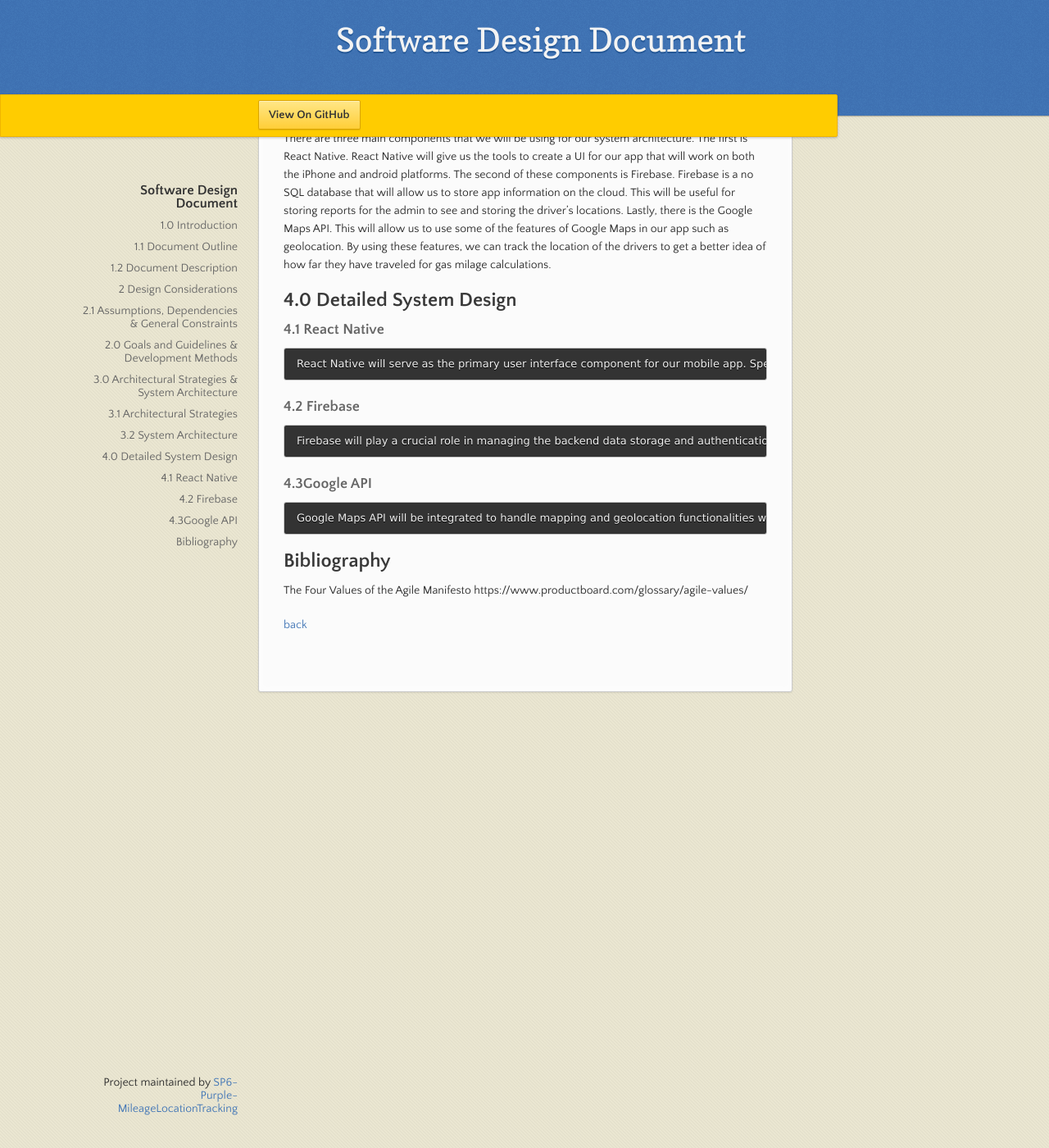
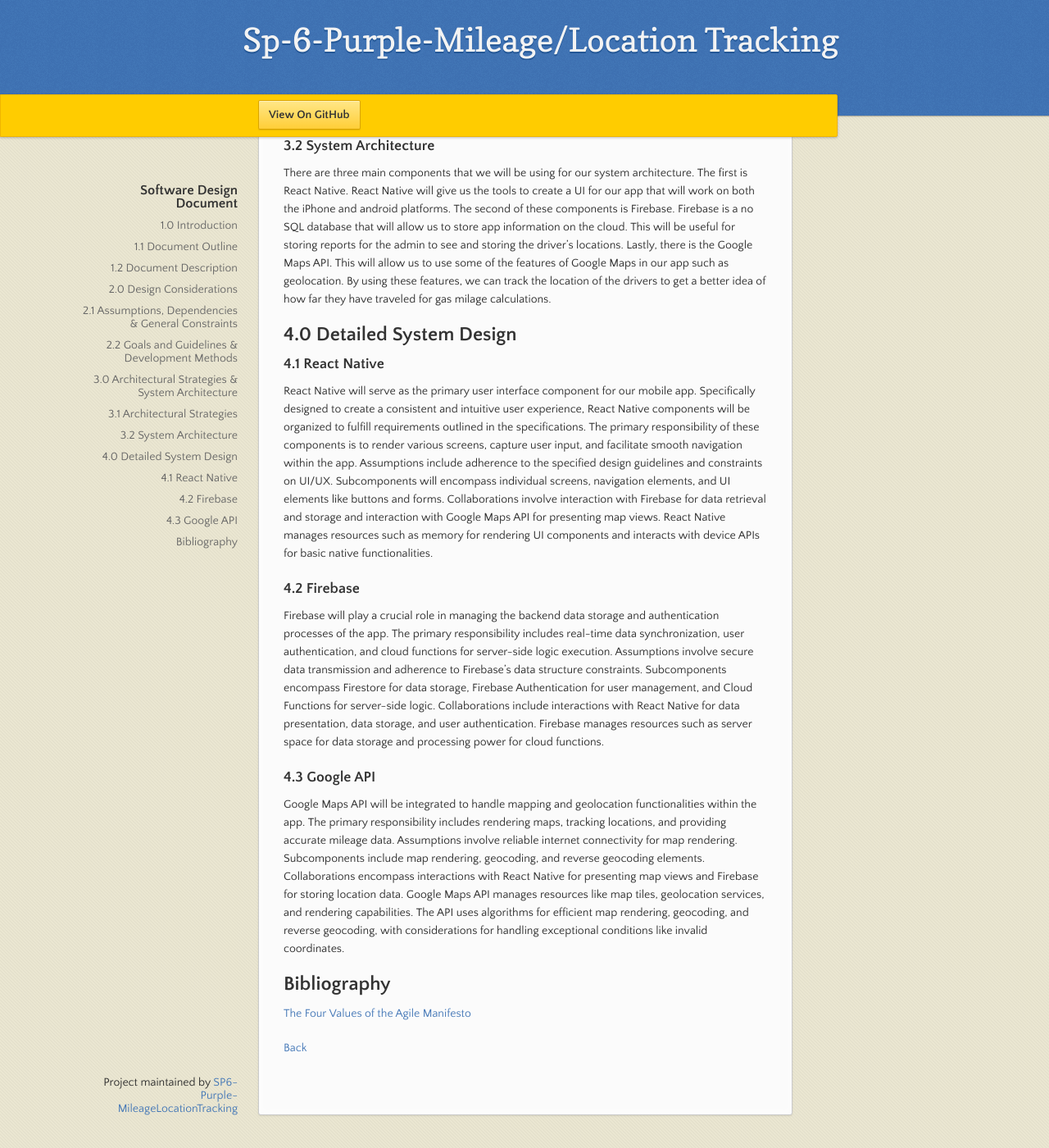
Before and after one commit to SP6-Purple-MileageLocationTracking/SP-6-Purple-MileageLocationTracking.github.io, a Jekyll site: the page built from SDD.md, in a window 1280 px wide and 1400 px high, scrolled down 4135 px. Shown: the whole window at 82% size. Built offline with Jekyll 4.4.1, drawn with Linux system fonts in a browser that asks for light colours; the repository's description, which GitHub fills in, is left out; our own code applies the rules of GitHub Pages for plain Markdown files; some of the changed text lies outside the part shown.

Commit message:
UpdatedFormatting

```diff
--- a/SDD.md
+++ b/SDD.md
@@ -39,17 +40,17 @@ Here is the outline of the Software Design Document, listing each section and th
     - Module - Google Maps APIs
 - Bibliography
 
-### 1.2 Document Description
+### **1.2 Document Description**
 
 The Software Design Document is broken up into different sections that will highlight the overall design and importance of our Mileage/Location Tracking application. In this section, the introduction, it details the purpose and scope of the document, as well as a lists important acronyms and their definitions that can be found throughout the document. In the second section, design considerations, it explains possible limitations or restrictions that the application may possess during the development process. In the third, the architectural strategies and system architecture, it details using the Agile method for our software development and the implementation of react native, firebase, and google maps APIs for our system architecture. The fourth section, detailed system designs, provides information on the primary components that will be used to implement our design.
 
-#### 1.2.1 Introduction
+#### **1.2.1 Introduction**
 
-##### 1.2.1.1 Purpose
+##### **1.2.1.1 Purpose**
 
 The purpose of the Software Design Document is to provide a clear understanding of the design principles, components and architecture within the system. This document acts as a guide for the reader to easily follow and understand the design of our application. It provides a clear layout of how the system should be implemented and possible elements that should be kept in mind while developing the application, while ensuring consistency and coherence in the development process. The SDS also serves as a way of communication. Overall, this document ensures the successful development, implementation, and maintenance of the software systems by providing a detailed and structured overview of the systems design and requirements, as well as aligning everyone involved in the project.
 
-##### 1.2.1.2 Scope: Project Goals
+##### **1.2.1.2 Scope: Project Goals**
 
 All businesses require records of their mileage and time spent any time they travel to an offsite location. With our Mileage/Location Tracking mobile app, any employee can track the miles they travel for business record purposes. Our app will allow the user to have their starting and ending location tracked as well as the distance they travel. To determine those factors, we will utilize Google Maps APIs. Thus, they will be able to accurately record their mileage and time spent traveling. Additionally, the app will create easily digested weekly reports on total miles traveled and total time spent within that week. We conclude that this mobile app will be used by small business employees and owners for the sake of keeping records regarding mileage.
 
@@ -60,9 +61,9 @@ Project Goals:
 * Design a database using Firebase
 * Design a method to monetize the application through an advertisement system
 
-##### 1.2.1.3 Definitions
+##### **1.2.1.3 Definitions**
 
-| Acronym      | Definition
+| **Acronym**      | **Definition**
 |:-------------|:-----
 |API| Application Programming Interface
 |GPS| Global Positioning System
@@ -72,80 +73,78 @@ Project Goals:
 |UI| User Interface
 |UX| User Experience
 
-#### 1.2.2 System Overview
 
-##### 1.2.2.1 Functionality
+#### **1.2.2 System Overview**
+
+##### **1.2.2.1 Functionality**
 
 The app will allow the user to have their starting and ending location tracked as well as the distance they travel. To determine those factors, we will utilize Google Maps APIs. Thus, they will be able to accurately record their mileage and time spent traveling. It will also account for general constraints such as, lack of wireless network connection, potential authentication requirements, data protection and privacy, and local storage capabilities. Additionally, the app will create easily digested weekly reports on total miles traveled and total time spent within that week.
 
-#### 1.2.2.2 Design
+##### **1.2.2.2 Design**
 
 During the development process, we will follow the KISS principle to create a simple and interactive user interface that is user friendly, readable and easy to navigate. The architectural strategy that will be employed is the Agile method. As for the system architecture, the three main components that will be implemented to develop the software are React Native, Firebase, and Google Maps APIs.
 
-## 2 Design Considerations
+## **2.0 Design Considerations**
 
 This section describes many of the issues which need to be addressed or resolved before attempting to devise a complete design solution.
 
-### 2.1 Assumptions, Dependencies & General Constraints
+### **2.1 Assumptions, Dependencies & General Constraints**
 
-#### 2.1.1 Assumptions and Dependencies
+#### **2.1.1 Assumptions and Dependencies**
 
 There are multiple dependencies that are required for this software to work, including:
-
 * Android OS 13 or Later
 * iOS 16 or Later
 * GPS Compatible Device.
 * Wireless Network Capable Device.
 With these dependencies, this provides us with the very essentials for our software to perform its basic functions.
 
-#### 2.1.2 General Constraints
+#### **2.1.2 General Constraints**
 
 General constraints for this software mainly involve the user’s device, and the constraints that arise therein. Our general constraints are as follows:
-
 * Lack of a Wireless Network Connection.
 * Potential Authentication Requirements based on Customer Needs.
 * General Standards of Data Protection and Privacy, as we will be tracking users' location data.
 * Local Storage Capability and Availability before Storing Data to Cloud.
 
-### 2.0 Goals and Guidelines & Development Methods
+### **2.2 Goals and Guidelines & Development Methods**
 
-#### 2.2.1 KISS principle
+#### **2.2.1 KISS principle**
 
 Our app will strive to create a simple and interactive UI that is intuitive and easy to navigate. Small business owners are, typically, busy people without the time to train themselves in fields that are not related to their business. Therefore, we want small business owners to have the ability to use our app without the need for training or any specialty in technology.
 
-#### 2.2.2 Agile Method
+#### **2.2.2 Agile Method**
 
 During our development process, we will be using the agile method. More particularly, we will be using the aspect of the process that allows for frequent deliveries as well as change being available throughout the entire process.
 
-#### 2.2.3 Priority on Intuitive Records
+#### **2.2.3 Priority on Intuitive Records**
 
 Our app will prioritize clear and concise records that will be stored in the database. This is so that there will not be much time searching through records when retrieving them. This is important to us due to our main audience being small business owners, thus our priority is to cater to the audience who has less time to search through their records.
 
-## 3.0 Architectural Strategies & System Architecture
+## **3.0 Architectural Strategies & System Architecture**
 
-### 3.1 Architectural Strategies
+### **3.1 Architectural Strategies**
 
 While there are many strategies for designing software in a team environment such as the waterfall and spiral methods, our team has decided to employ the Agile method of software development.  We have chosen this method for two main reasons.  The first is that Agile usually is mainly focused on smaller teams and shorter development times (Agile Manifesto).  The second is that agile is commonly used throughout the entire industry (Agile Manifesto).  This means that any experience using this method for our project should give us insight and experience for real-world development lifecycles.
 
-### 3.2 System Architecture
+### **3.2 System Architecture**
 
 There are three main components that we will be using for our system architecture.  The first is React Native.  React Native will give us the tools to create a UI for our app that will work on both the iPhone and android platforms.  The second of these components is Firebase.  Firebase is a no SQL database that will allow us to store app information on the cloud.  This will be useful for storing reports for the admin to see and storing the driver's locations.  Lastly, there is the Google Maps API.  This will allow us to use some of the features of Google Maps in our app such as geolocation.  By using these features, we can track the location of the drivers to get a better idea of how far they have traveled for gas milage calculations.
 
-## 4.0 Detailed System Design
+## **4.0 Detailed System Design**
 
-### 4.1 React Native
-    React Native will serve as the primary user interface component for our mobile app. Specifically designed to create a consistent and intuitive user experience, React Native components will be organized to fulfill requirements outlined in the specifications. The primary responsibility of these components is to render various screens, capture user input, and facilitate smooth navigation within the app. Assumptions include adherence to the specified design guidelines and constraints on UI/UX. Subcomponents will encompass individual screens, navigation elements, and UI elements like buttons and forms. Collaborations involve interaction with Firebase for data retrieval and storage and interaction with Google Maps API for presenting map views. React Native manages resources such as memory for rendering UI components and interacts with device APIs for basic native functionalities.
+### **4.1 React Native**
+React Native will serve as the primary user interface component for our mobile app. Specifically designed to create a consistent and intuitive user experience, React Native components will be organized to fulfill requirements outlined in the specifications. The primary responsibility of these components is to render various screens, capture user input, and facilitate smooth navigation within the app. Assumptions include adherence to the specified design guidelines and constraints on UI/UX. Subcomponents will encompass individual screens, navigation elements, and UI elements like buttons and forms. Collaborations involve interaction with Firebase for data retrieval and storage and interaction with Google Maps API for presenting map views. React Native manages resources such as memory for rendering UI components and interacts with device APIs for basic native functionalities.
 
-### 4.2 Firebase
+### **4.2 Firebase**
 
-    Firebase will play a crucial role in managing the backend data storage and authentication processes of the app. The primary responsibility includes real-time data synchronization, user authentication, and cloud functions for server-side logic execution. Assumptions involve secure data transmission and adherence to Firebase's data structure constraints. Subcomponents encompass Firestore for data storage, Firebase Authentication for user management, and Cloud Functions for server-side logic. Collaborations include interactions with React Native for data presentation, data storage, and user authentication. Firebase manages resources such as server space for data storage and processing power for cloud functions.
+ Firebase will play a crucial role in managing the backend data storage and authentication processes of the app. The primary responsibility includes real-time data synchronization, user authentication, and cloud functions for server-side logic execution. Assumptions involve secure data transmission and adherence to Firebase's data structure constraints. Subcomponents encompass Firestore for data storage, Firebase Authentication for user management, and Cloud Functions for server-side logic. Collaborations include interactions with React Native for data presentation, data storage, and user authentication. Firebase manages resources such as server space for data storage and processing power for cloud functions.
 
-### 4.3Google API
+### **4.3 Google API**
 
-    Google Maps API will be integrated to handle mapping and geolocation functionalities within the app. The primary responsibility includes rendering maps, tracking locations, and providing accurate mileage data. Assumptions involve reliable internet connectivity for map rendering. Subcomponents include map rendering, geocoding, and reverse geocoding elements. Collaborations encompass interactions with React Native for presenting map views and Firebase for storing location data. Google Maps API manages resources like map tiles, geolocation services, and rendering capabilities. The API uses algorithms for efficient map rendering, geocoding, and reverse geocoding, with considerations for handling exceptional conditions like invalid coordinates.
+Google Maps API will be integrated to handle mapping and geolocation functionalities within the app. The primary responsibility includes rendering maps, tracking locations, and providing accurate mileage data. Assumptions involve reliable internet connectivity for map rendering. Subcomponents include map rendering, geocoding, and reverse geocoding elements. Collaborations encompass interactions with React Native for presenting map views and Firebase for storing location data. Google Maps API manages resources like map tiles, geolocation services, and rendering capabilities. The API uses algorithms for efficient map rendering, geocoding, and reverse geocoding, with considerations for handling exceptional conditions like invalid coordinates.
 
-## Bibliography
-The Four Values of the Agile Manifesto
-https://www.productboard.com/glossary/agile-values/
+## **Bibliography**
+[The Four Values of the Agile Manifesto](https://www.productboard.com/glossary/agile-values/)
 
-[back](./)
+[Back](./)
```
Also changed, not shown: other parts of SDD.md (+3 -2 lines), SRS.md (+3 -1 lines), index.md (+6 -6 lines).
